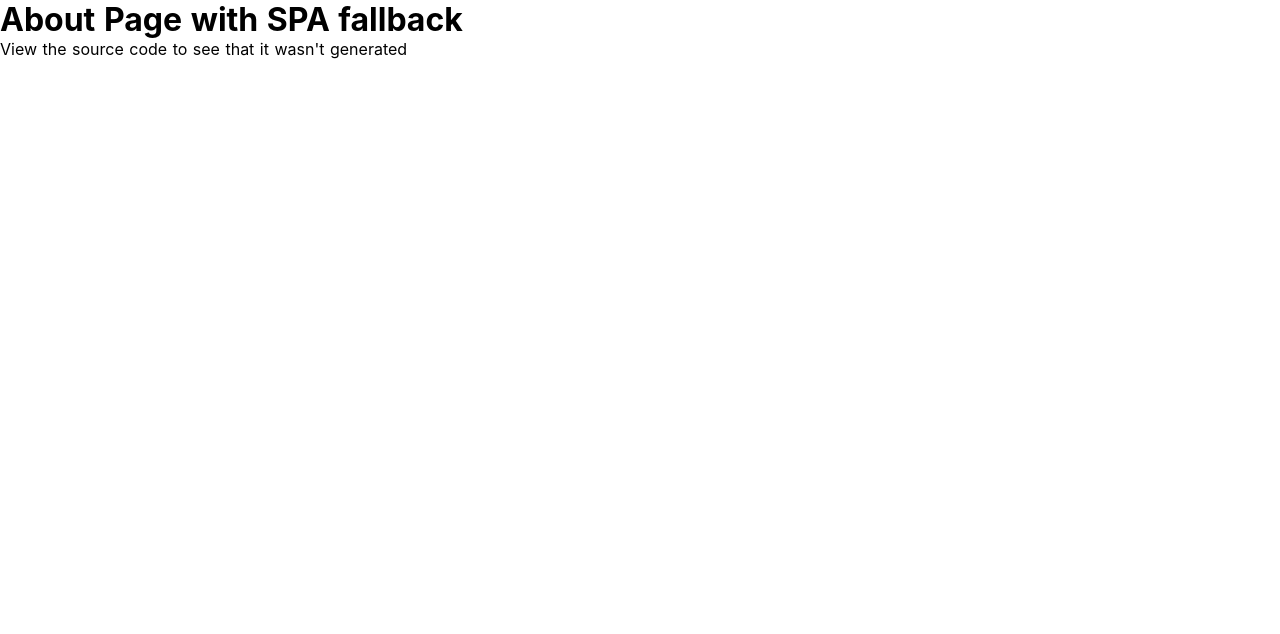
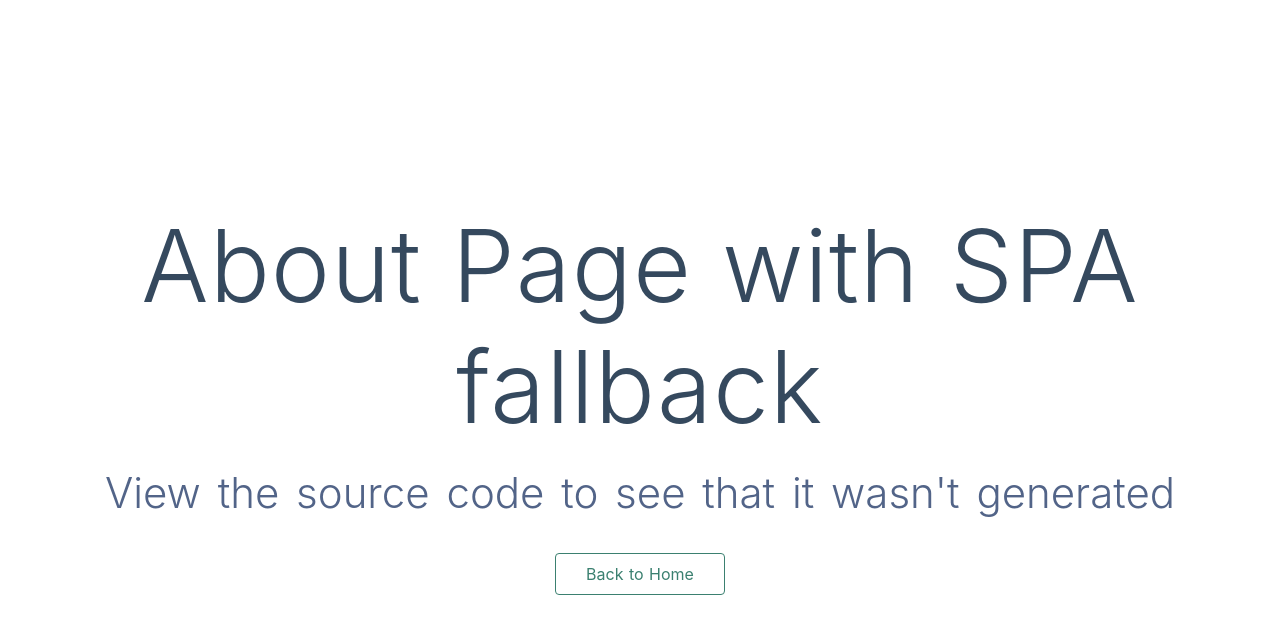
Before and after one commit to debs-obrien/nuxtjs-azure-static-app, a Nuxt app: page /about in a window 1280 px wide. Shown: the top 634 px of the page. Built offline with nearby package versions, Linux system fonts and the light colour scheme.

Commit message:
add about page

```diff
--- a/layouts/default.vue
+++ b/layouts/default.vue
@@ -1,5 +1,5 @@
 <template>
-  <div>
+  <div class="container">
     <nuxt />
   </div>
 </template>
@@ -20,6 +20,12 @@ html {
   -webkit-font-smoothing: antialiased;
   box-sizing: border-box;
 }
+h1{
+    margin-bottom: 20px;
+}
+p{
+    margin-bottom: 10px;
+}
 
 *,
 *:before,
@@ -28,7 +34,7 @@ html {
   margin: 0;
 }
 
-.button--green {
+.button--green, a {
   display: inline-block;
   border-radius: 4px;
   border: 1px solid #3b8070;
@@ -37,7 +43,7 @@ html {
   padding: 10px 30px;
 }
 
-.button--green:hover {
+.button--green:hover, a:hover  {
   color: #fff;
   background-color: #3b8070;
 }
@@ -49,11 +55,37 @@ html {
   color: #35495e;
   text-decoration: none;
   padding: 10px 30px;
-  margin-left: 15px;
+  margin: 0 15px;
 }
 
 .button--grey:hover {
   color: #fff;
   background-color: #35495e;
 }
+.container {
+  margin: 0 auto;
+  min-height: 100vh;
+  display: flex;
+  justify-content: center;
+  align-items: center;
+  text-align: center;
+}
+.title {
+  font-family: 'Quicksand', 'Source Sans Pro', -apple-system, BlinkMacSystemFont,
+    'Segoe UI', Roboto, 'Helvetica Neue', Arial, sans-serif;
+  display: block;
+  font-weight: 300;
+  font-size: 100px;
+  color: #35495e;
+  letter-spacing: 1px;
+}
+
+.subtitle {
+  font-weight: 300;
+  font-size: 42px;
+  color: #526488;
+  word-spacing: 5px;
+  padding-bottom: 15px;
+  margin-bottom: 20px;
+}
 </style>
--- a/pages/about.vue
+++ b/pages/about.vue
@@ -1,6 +1,7 @@
 <template>
     <div>
-        <h1>About Page with SPA fallback</h1>
-        <p>View the source code to see that it wasn't generated</p>
+        <h1 class="title">About Page with SPA fallback</h1>
+        <p class="subtitle">View the source code to see that it wasn't generated</p>
+        <NuxtLink to="/">Back to Home</NuxtLink>
     </div>
 </template>
--- a/pages/index.vue
+++ b/pages/index.vue
@@ -1,5 +1,5 @@
 <template>
-  <div class="container">
+  <div>
     <div>
       <h1 class="title">
         Nuxt.js & Azure
@@ -8,16 +8,18 @@
         Deploying your static site to Azure Static Web Apps
       </h2>
       <div class="links">
-        <a href="https://nuxtjs.org/" target="_blank" class="button--green">
-          Documentation
-        </a>
-        <a
+          <NuxtLink to="/about" class="button--green">about page</NuxtLink>
+          <a
           href="https://github.com/nuxt/nuxt.js"
           target="_blank"
           class="button--grey"
         >
           GitHub
         </a>
+        <a href="https://nuxtjs.org/" target="_blank" class="button--green">
+          Nuxt Documentation
+        </a>
+
       </div>
     </div>
   </div>
@@ -27,34 +29,7 @@
 export default {}
 </script>
 
-<style>
-.container {
-  margin: 0 auto;
-  min-height: 100vh;
-  display: flex;
-  justify-content: center;
-  align-items: center;
-  text-align: center;
-}
-
-.title {
-  font-family: 'Quicksand', 'Source Sans Pro', -apple-system, BlinkMacSystemFont,
-    'Segoe UI', Roboto, 'Helvetica Neue', Arial, sans-serif;
-  display: block;
-  font-weight: 300;
-  font-size: 100px;
-  color: #35495e;
-  letter-spacing: 1px;
-}
-
-.subtitle {
-  font-weight: 300;
-  font-size: 42px;
-  color: #526488;
-  word-spacing: 5px;
-  padding-bottom: 15px;
-}
-
+<style scoped>
 .links {
   padding-top: 15px;
 }
```
